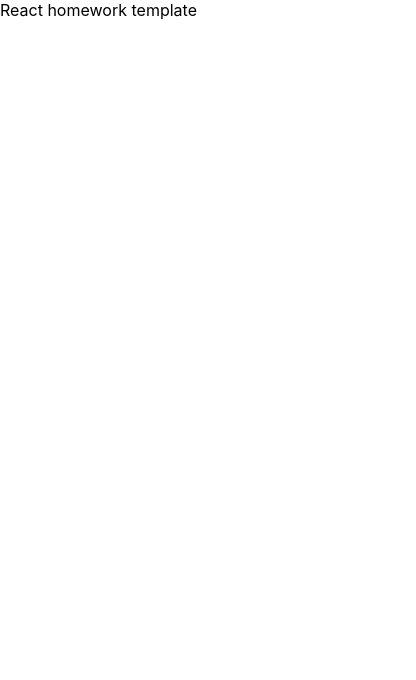
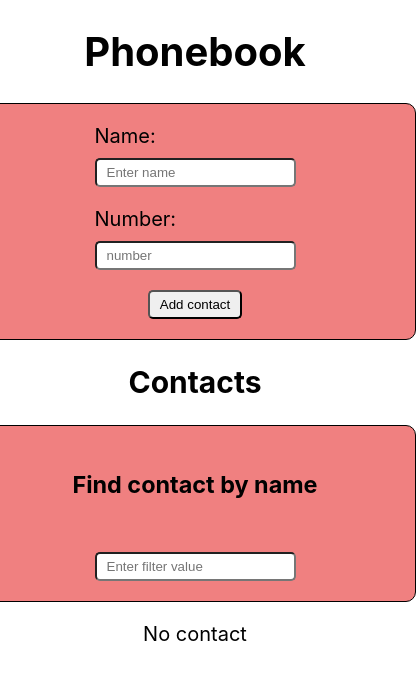
Before and after one commit to nadiyniy/goit-react-hw-06-phonebook, a React (Create React App) app: page / in a window 390 px wide. Shown: the top 680 px of the page, 416 px wide, since content can reach past the window. Built offline with nearby package versions, Linux system fonts and the light colour scheme.

Commit message:
add phonebook

```diff
--- a/package.json
+++ b/package.json
@@ -10,6 +10,7 @@
     "react": "^18.1.0",
     "react-dom": "^18.1.0",
     "react-scripts": "5.0.1",
+    "styled-components": "^6.1.0",
     "web-vitals": "^2.1.3"
   },
   "scripts": {
--- a/src/components/App.jsx
+++ b/src/components/App.jsx
@@ -1,16 +1,78 @@
+import React from 'react';
+import ContactForm from './contactForm/ContactForm';
+import Filter from './filter/Filter';
+import ContactList from './contactList/ContactList';
+import Notification from './notifications/Notification';
+import { useState, useEffect } from 'react';
+
 export const App = () => {
+  const [contacts, setContacts] = useState([]);
+  const [filter, setFilter] = useState('');
+
+  const getFilterContacts = () => {
+    return contacts.filter(contact =>
+      contact.name.trim().toLowerCase().includes(filter.trim().toLowerCase())
+    );
+  };
+
+  const handelOnFilter = e => {
+    setFilter(e.target.value);
+  };
+
+  const handleAddContact = newContact => {
+    const dublicate = contacts.find(
+      contact => contact.name === newContact.name
+    );
+
+    if (dublicate) {
+      alert(`${newContact.name} is already in contacts.`);
+    } else {
+      setContacts([newContact, ...contacts]);
+    }
+  };
+  const handleDeleteContact = id => {
+    setContacts(prevContacts =>
+      prevContacts.filter(contact => contact.id !== id)
+    );
+  };
+
+  useEffect(() => {
+    const contacts = JSON.parse(window.localStorage.getItem('contacts'));
+    if (contacts?.length) {
+      setContacts(contacts);
+    }
+  }, []);
+
+  useEffect(() => {
+    window.localStorage.setItem('contacts', JSON.stringify(contacts));
+  }, [contacts]);
+
+  const filterContact = getFilterContacts();
   return (
     <div
-    // style={{
-    //   height: '100vh',
-    //   display: 'flex',
-    //   justifyContent: 'center',
-    //   alignItems: 'center',
-    //   fontSize: 40,
-    //   color: '#010101'
-    // }}
+      style={{
+        display: 'flex',
+        flexDirection: 'column',
+        justifyContent: 'center',
+        alignItems: 'center',
+        fontSize: 20,
+        color: '#010101',
+      }}
     >
-      React homework template
+      <h1>Phonebook</h1>
+
+      <ContactForm onAddContact={handleAddContact} contacts={contacts} />
+
+      <h2>Contacts</h2>
+      <Filter filter={filter} onFilterChange={handelOnFilter} />
+      {contacts.length ? (
+        <ContactList
+          contacts={filterContact}
+          deletedContact={handleDeleteContact}
+        />
+      ) : (
+        <Notification message={'No contact'} />
+      )}
     </div>
   );
 };
--- /dev/null
+++ b/src/components/contactForm/ContactForm.jsx
@@ -0,0 +1,72 @@
+import React from 'react';
+import { StyledContactForm } from './ContactForm.styled';
+import propTypes from 'prop-types';
+import { useState } from 'react';
+
+const ContactForm = ({ onAddContact, contacts }) => {
+  const [name, setName] = useState('');
+  const [number, setNumber] = useState('');
+
+  const handelOnChange = e => {
+    const { name, value } = e.target;
+
+    if (name === 'name') {
+      setName(value);
+    } else if (name === 'number') {
+      setNumber(value);
+    }
+  };
+
+  const handelOnSubmit = e => {
+    e.preventDefault();
+
+    const newContact = {
+      number: number.trim(),
+      name: name.trim(),
+      id: crypto.randomUUID(),
+    };
+
+    if (!name.trim()) {
+      return;
+    }
+
+    onAddContact(newContact);
+
+    setName('');
+    setNumber('');
+  };
+
+  return (
+    <StyledContactForm onSubmit={handelOnSubmit}>
+      <label>
+        Name:
+        <input
+          onChange={handelOnChange}
+          value={name}
+          placeholder="Enter name"
+          name="name"
+          required
+        />
+      </label>
+      <label>
+        Number:
+        <input
+          onChange={handelOnChange}
+          value={number}
+          placeholder="number"
+          type="tel"
+          name="number"
+          required
+        />
+      </label>
+      <button>Add contact</button>
+    </StyledContactForm>
+  );
+};
+
+ContactForm.propTypes = {
+  onAddContact: propTypes.func.isRequired,
+  contacts: propTypes.array.isRequired,
+};
+
+export default ContactForm;
--- /dev/null
+++ b/src/components/contactForm/ContactForm.styled.js
@@ -0,0 +1,32 @@
+import styled from 'styled-components';
+
+export const StyledContactForm = styled.form`
+  min-width: 400px;
+
+  background-color: lightcoral;
+  display: flex;
+  flex-direction: column;
+  gap: 20px;
+  padding: 20px;
+  border: 1px solid black;
+  border-radius: 10px;
+  justify-content: center;
+  align-items: center;
+
+  & label {
+  }
+  & input {
+    display: block;
+    margin-top: 10px;
+    padding: 5px 10px;
+    border-radius: 5px;
+  }
+  & button {
+    padding: 5px 10px;
+    border-radius: 5px;
+    cursor: pointer;
+    &:hover {
+      box-shadow: 0 0 1px 1px black;
+    }
+  }
+`;
--- /dev/null
+++ b/src/components/contactList/ContactList.jsx
@@ -0,0 +1,22 @@
+import { StyledListUl } from './ContactList.styled';
+import propTypes from 'prop-types';
+
+const ContactList = ({ contacts, deletedContact }) => {
+  return (
+    <StyledListUl>
+      {contacts.map(contact => (
+        <li key={contact.id}>
+          {contact.name}: {contact.number}
+          <button onClick={() => deletedContact(contact.id)}>Delete</button>
+        </li>
+      ))}
+    </StyledListUl>
+  );
+};
+
+ContactList.propTypes = {
+  contacts: propTypes.array.isRequired,
+  deletedContact: propTypes.func.isRequired,
+};
+
+export default ContactList;
--- /dev/null
+++ b/src/components/contactList/ContactList.styled.js
@@ -0,0 +1,25 @@
+import styled from 'styled-components';
+
+export const StyledListUl = styled.ul`
+  display: flex;
+  flex-direction: column;
+  gap: 20px;
+  padding: 0;
+  & li {
+    min-width: 400px;
+
+    background-color: lightcoral;
+    display: flex;
+    gap: 20px;
+    padding: 5px 20px;
+    border: 1px solid black;
+    border-radius: 10px;
+    justify-content: space-between;
+    align-items: center;
+    list-style: none;
+    margin: 0;
+    & button {
+      cursor: pointer;
+    }
+  }
+`;
--- /dev/null
+++ b/src/components/filter/Filter.jsx
@@ -0,0 +1,21 @@
+import { StyledFilterDiv } from './Filter.styled';
+import propTypes from 'prop-types';
+
+const Filter = ({ filter, onFilterChange }) => {
+  return (
+    <StyledFilterDiv>
+      <h3>Find contact by name</h3>
+      <input
+        onChange={onFilterChange}
+        value={filter}
+        placeholder="Enter filter value"
+        name="filter"
+      ></input>
+    </StyledFilterDiv>
+  );
+};
+Filter.propTypes = {
+  filter: propTypes.string.isRequired,
+  onFilterChange: propTypes.func.isRequired,
+};
+export default Filter;
--- /dev/null
+++ b/src/components/filter/Filter.styled.js
@@ -0,0 +1,22 @@
+import styled from 'styled-components';
+
+export const StyledFilterDiv = styled.div`
+  min-width: 400px;
+
+  background-color: lightcoral;
+  display: flex;
+  flex-direction: column;
+  gap: 20px;
+  padding: 20px;
+  border: 1px solid black;
+  border-radius: 10px;
+  justify-content: center;
+  align-items: center;
+
+  & input {
+    display: block;
+    margin-top: 10px;
+    padding: 5px 10px;
+    border-radius: 5px;
+  }
+`;
--- /dev/null
+++ b/src/components/notifications/Notification.jsx
@@ -0,0 +1,11 @@
+import propTypes from 'prop-types';
+
+const Notification = ({ message }) => {
+  return <p>{message}</p>;
+};
+
+Notification.propTypes = {
+  message: propTypes.string.isRequired,
+};
+
+export default Notification;
```
Also changed, not shown: 1 other file (tests, documents, lock files or other folders).
